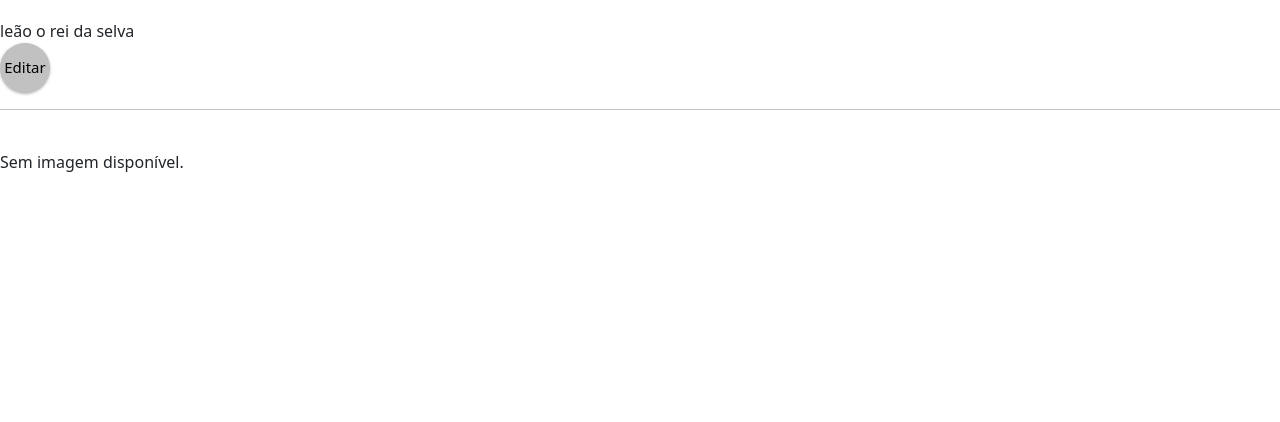
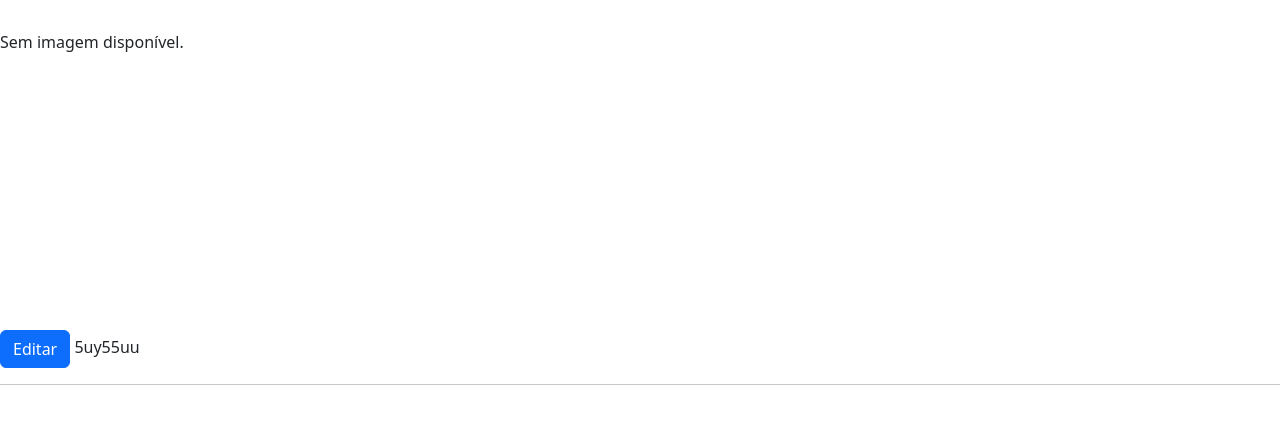
Before and after one commit to MBScorsato/redesocial, a Django app: page /plataforma/galeria/minhas_fotos in a window 1280 px wide. Shown: the part 1839-2261 px from the top of the page. Run offline with Django 4.2, Linux system fonts and the light colour scheme; a user stored in the database is signed in; data comes from the database, SQL or seed files in the repository.

Commit message:
galeria, front feito para excluir foto e editar legenda. estou desmotivavo para continuar, massss vamos la!

```diff
--- a/galeria/templates/minhas_fotos.html
+++ b/galeria/templates/minhas_fotos.html
@@ -61,8 +61,32 @@
                 <p>Sem imagem disponível.</p>
             {% endif %}
         </div>
-        <p>{{ foto.descricao }}
-           <button class="btn-discreto">Editar</button>
+        <p>            <!-- Button trigger modal -->
+<button type="button" class="btn btn-primary" data-bs-toggle="modal" data-bs-target="#exampleModal">
+    Editar
+</button>
+ {{ foto.descricao }}
+
+
+<!-- Modal -->
+<div class="modal fade" id="exampleModal" tabindex="-1" aria-labelledby="exampleModalLabel" aria-hidden="true">
+  <div class="modal-dialog">
+    <div class="modal-content">
+      <div class="modal-header">
+        <h1 class="modal-title fs-5" id="exampleModalLabel">Editar/Excluir</h1>
+        <button type="button" class="btn-close" data-bs-dismiss="modal" aria-label="Close"></button>
+      </div>
+      <div class="modal-body">
+          <textarea cols="43" rows="3" name="texto"></textarea>
+      </div>
+      <div class="modal-footer">
+        <button type="button" class="btn btn-secondary" data-bs-dismiss="modal">X</button>
+          <button type="button" class="btn btn-primary">Salve</button>
+          <button type="button" class="btn btn-danger">Excluir</button>
+      </div>
+    </div>
+  </div>
+</div>
         </p>
         <hr><br>
     {% empty %}
--- a/templates/static/galeria/css/galeria.css
+++ b/templates/static/galeria/css/galeria.css
@@ -14,28 +14,3 @@
     height: 100%;
     object-fit: cover; /* Faz a imagem cobrir todo o contêiner */
 }
-
-button {
-    background-color: #c1c1c1;  /* Cor de fundo discreta (cinza claro) */
-    color: #000000;  /* Cor do texto escura, mas suave */
-    border: none;  /* Remove bordas visíveis */
-    border-radius: 50%;  /* Deixa o botão redondo */
-    width: 50px;  /* Largura e altura iguais para que o botão seja circular */
-    height: 50px;
-    display: flex;
-    align-items: center;
-    justify-content: center;
-    font-size: 15px;  /* Tamanho da fonte */
-    cursor: pointer;  /* Mostra o ponteiro ao passar sobre o botão */
-    box-shadow: 0px 1px 3px rgba(0, 0, 1, 0.3);  /* Sombra suave */
-    transition: background-color 0.3s ease, box-shadow 0.3s ease;  /* Suaviza as animações */
-}
-
-button:hover {
-    background-color: #e5e0e1;  /* Muda a cor de fundo quando o botão for focado ou clicado */
-    box-shadow: 2px 5px 8px rgba(0, 10, 1, 0.9);  /* Aumenta a sombra ao passar o mouse */
-}
-
-button:active {
-    background-color: red;  /* Cor mais escura quando o botão é pressionado */
-}
```
